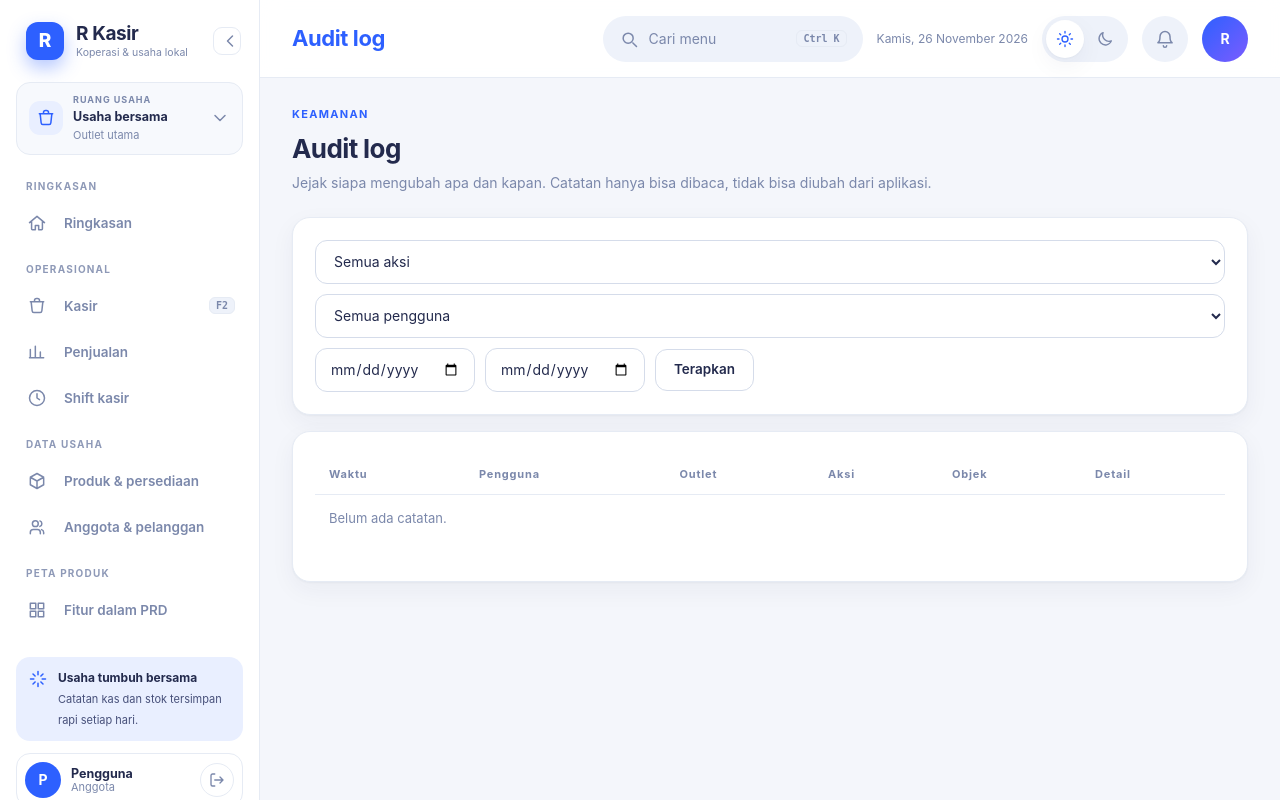
After one commit to KurniaMulyaR/R_UMKM, a Laravel app: template resources/views/audit/index.blade.php in a window 1280 px wide. The commit adds this page. Run offline with Laravel 12, Linux system fonts and the light colour scheme; the template is opened without the code that fills it, so the values that code supplies are empty; style sheets or scripts are compiled from the project's sources; some libraries are stand-ins or nearby versions.

Commit message:
Add audit log viewer and fix audit_logs created_at column
All audit writers set created_at but the original table had none, so the
inserts would fail; a guarded migration adds the column. Owner-only viewer
filters by action, user and date.

Co-Authored-By: Claude Sonnet 5.5 <noreply@anthropic.com>
Claude-Session: https://claude.ai/code/session_016nmuPg4MQoPE9ZrpsoT4ic

```diff
--- a/app/Http/Controllers/FeatureHubController.php
+++ b/app/Http/Controllers/FeatureHubController.php
@@ -20,7 +20,7 @@ class FeatureHubController extends Controller
                     ['name' => 'Transaksi, void & retur', 'status' => 'Ada', 'summary' => 'Riwayat transaksi, void dengan jurnal pembalik, dan retur penjualan sebagian/penuh (stok, kasbon, refund, shift).'],
                     ['name' => 'Dashboard & laporan', 'status' => 'Sebagian', 'summary' => 'Ringkasan omzet, transaksi, perkiraan laba kotor, stok menipis, dan transaksi terbaru. Laporan periodik belum ada.'],
                     ['name' => 'Tenant, outlet & hak akses', 'status' => 'Sebagian', 'summary' => 'Akun usaha, outlet awal, dan peran dasar. Pengelolaan banyak outlet serta permission granular belum ada.'],
-                    ['name' => 'Audit & event transaksi', 'status' => 'Sebagian', 'summary' => 'Audit log dan outbox untuk transaksi inti. Viewer audit dan pemrosesan event terjadwal belum ada.'],
+                    ['name' => 'Audit & event transaksi', 'status' => 'Sebagian', 'summary' => 'Audit log untuk transaksi inti dengan penampil (filter aksi, pengguna, tanggal) khusus owner. Pemrosesan event outbox terjadwal belum ada.'],
                 ],
             ],
             [
--- /dev/null
+++ b/resources/views/audit/index.blade.php
@@ -0,0 +1,26 @@
+@extends('layouts.app')
+@section('title','Audit log')
+@section('crumb','Audit log')
+@section('content')
+@php
+    $links = ['sale' => 'sales.show', 'stock_transfer' => 'stock-transfers.show', 'stock_count' => 'stock-counts.show', 'journal_entry' => 'journals.show'];
+    $pretty = fn ($json) => $json ? json_encode(json_decode($json, true), JSON_PRETTY_PRINT | JSON_UNESCAPED_UNICODE | JSON_UNESCAPED_SLASHES) : null;
+@endphp
+<div class="page-heading"><div><div class="eyebrow">KEAMANAN</div><h1>Audit log</h1><p>Jejak siapa mengubah apa dan kapan. Catatan hanya bisa dibaca, tidak bisa diubah dari aplikasi.</p></div></div>
+<form method="get" class="card section-card toolbar" style="gap:10px;flex-wrap:wrap">
+    <select name="action"><option value="">Semua aksi</option>@foreach($actions as $name)<option value="{{ $name }}" @selected($action === $name)>{{ $name }}</option>@endforeach</select>
+    <select name="actor"><option value="">Semua pengguna</option>@foreach($actors as $person)<option value="{{ $person->id }}" @selected($actor === $person->id)>{{ $person->name }}</option>@endforeach</select>
+    <input type="date" name="from" value="{{ $from }}" aria-label="Dari" style="max-width:160px"><input type="date" name="to" value="{{ $to }}" aria-label="Sampai" style="max-width:160px">
+    <button class="btn btn-secondary">Terapkan</button>
+</form>
+<div class="card section-card"><table class="table"><thead><tr><th>Waktu</th><th>Pengguna</th><th>Outlet</th><th>Aksi</th><th>Objek</th><th>Detail</th></tr></thead><tbody>
+@forelse($logs as $log)
+    <tr><td>{{ \Illuminate\Support\Carbon::parse($log->occurred_at)->timezone(request()->attributes->get('tenant')->timezone)->format('d/m/Y H:i') }}</td><td>{{ $log->actor_name ?? 'Sistem' }}</td><td>{{ $log->outlet_name ?? '—' }}</td><td>{{ $log->action }}</td>
+        <td>@if($log->subject_id && isset($links[$log->subject_type]) && \Illuminate\Support\Facades\Route::has($links[$log->subject_type]))<a class="small-link" href="{{ route($links[$log->subject_type], $log->subject_id) }}">{{ $log->subject_type }}</a>@else{{ $log->subject_type }}@endif</td>
+        <td>@if($log->reason)<div>{{ $log->reason }}</div>@endif @if($log->before || $log->after)<details><summary class="small-link">Lihat</summary><pre style="white-space:pre-wrap;font-size:12px">@if($log->before)Sebelum: {{ $pretty($log->before) }}
+@endif @if($log->after)Sesudah: {{ $pretty($log->after) }}@endif</pre></details>@endif</td></tr>
+@empty
+    <tr><td colspan="6" class="muted">Belum ada catatan.</td></tr>
+@endforelse
+</tbody></table><div class="pagination">{{ $logs->links() }}</div></div>
+@endsection
--- a/resources/views/layouts/app.blade.php
+++ b/resources/views/layouts/app.blade.php
@@ -15,6 +15,7 @@
         $sidebarLinks[] = ['group' => 'DATA USAHA', 'label' => 'Opname stok', 'href' => route('stock-counts.index'), 'icon' => 'box', 'active' => request()->routeIs('stock-counts.*')];
         $sidebarLinks[] = ['group' => 'DATA USAHA', 'label' => 'Aset usaha', 'href' => route('assets.index'), 'icon' => 'wallet', 'active' => request()->routeIs('assets.*')];
         if (($currentRole->key ?? '') === 'owner') {
+            $sidebarLinks[] = ['group' => 'DATA USAHA', 'label' => 'Audit log', 'href' => route('audit-logs.index'), 'icon' => 'check', 'active' => request()->routeIs('audit-logs.*')];
             $sidebarLinks[] = ['group' => 'DATA USAHA', 'label' => 'Pembayaran QRIS', 'href' => route('payment-gateway.edit'), 'icon' => 'wallet', 'active' => request()->routeIs('payment-gateway.*')];
         }
         $sidebarLinks[] = ['group' => 'DATA USAHA', 'label' => 'Outlet', 'href' => route('outlets.index'), 'icon' => 'home', 'active' => request()->routeIs('outlets.*')];
--- a/routes/web.php
+++ b/routes/web.php
@@ -23,6 +23,7 @@ use App\Http\Controllers\ReportController;
 use App\Http\Controllers\SaleReturnController;
 use App\Http\Controllers\XenditWebhookController;
 use App\Http\Controllers\StockCountController;
+use App\Http\Controllers\AuditLogController;
 use App\Http\Controllers\CashFlowController;
 use App\Http\Controllers\StockTransferController;
 use App\Http\Controllers\OutletController;
@@ -142,6 +143,7 @@ Route::middleware(['auth', 'tenant'])->group(function () {
     Route::post('/reports/periods/close', [AccountingPeriodController::class, 'close'])->middleware('role:owner')->name('reports.periods.close');
     Route::post('/reports/periods/reopen', [AccountingPeriodController::class, 'reopen'])->middleware('role:owner')->name('reports.periods.reopen');
     Route::get('/reports/cash-flow', [CashFlowController::class, 'index'])->middleware('role:owner,manager')->name('reports.cash-flow');
+    Route::get('/audit-logs', [AuditLogController::class, 'index'])->middleware('role:owner')->name('audit-logs.index');
     Route::get('/reports/profit-loss', [ReportController::class, 'profitLoss'])->middleware('role:owner,manager')->name('reports.profit-loss');
     Route::middleware('role:owner,manager')->prefix('expenses')->name('expenses.')->group(function () {
         Route::get('/', [ExpenseController::class, 'index'])->name('index');
```
Also changed, not shown: app/Http/Controllers/AuditLogController.php (added, +43 -0 lines), tests/Feature/AuditLogViewerTest.php (added, +39 -0 lines), database/migrations/2026_11_26_000006_add_created_at_to_audit_logs.php (added).
